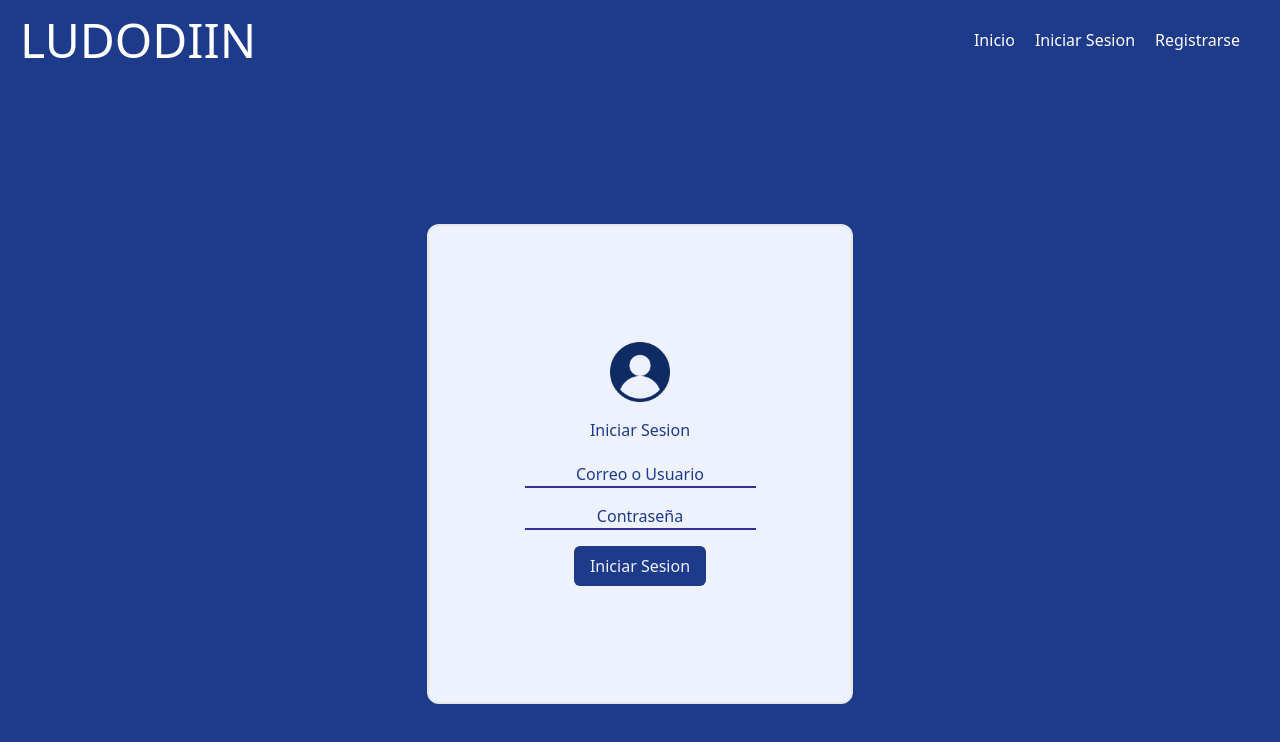
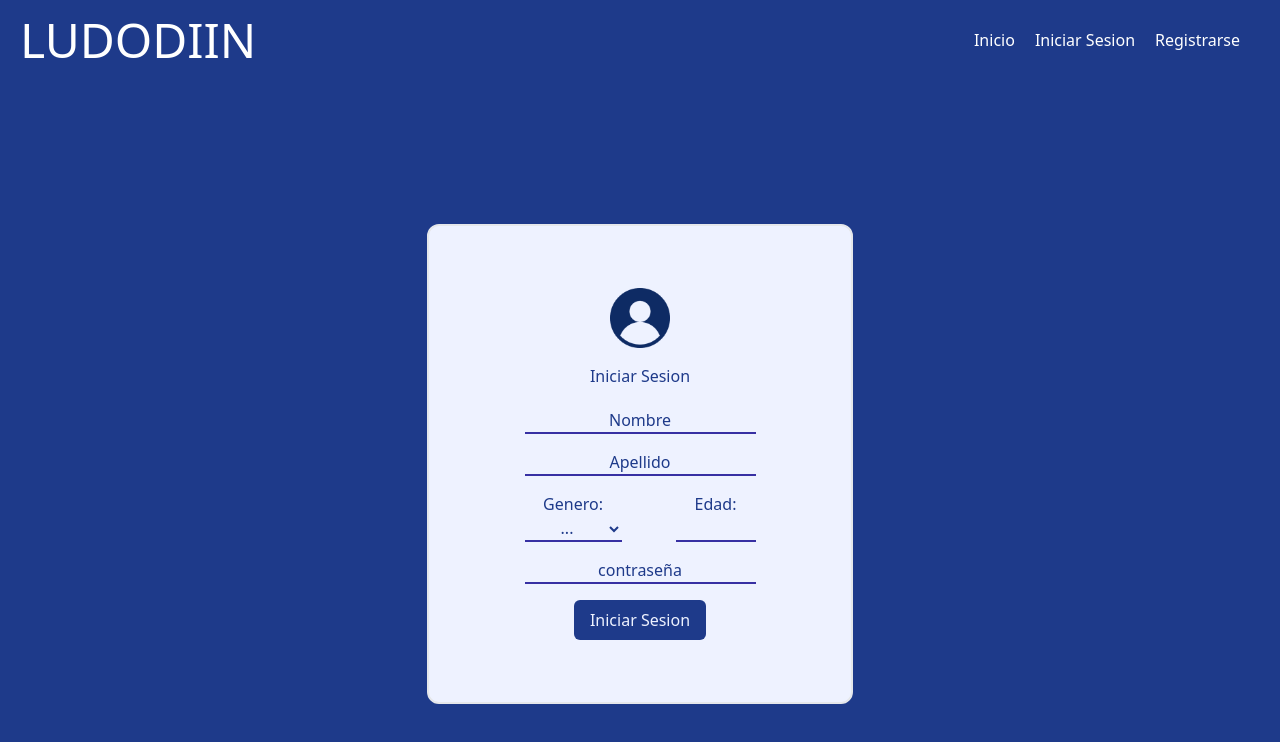
Before and after one commit to noejasiel/-LUDO-DIIN, a React (Create React App) app: page / in a window 1280 px wide. Shown: the top 742 px of the page. Built offline with nearby package versions, Linux system fonts and the light colour scheme.

Commit message:
se agregó registro

```diff
--- a/src/App.js
+++ b/src/App.js
@@ -1,9 +1,8 @@
-import Login from "./components/Login";
-
+import Registro from "./components/Registro";
 function App() {
   return (
     <div>
-      <Login />
+      <Registro />
     </div>
   );
 }
--- /dev/null
+++ b/src/components/Registro.js
@@ -0,0 +1,68 @@
+import React from "react";
+import user from "../assets/user.png";
+import Nav from "./Nav";
+const Registro = () =>{
+    return (
+        <div className="bg-blue-900">
+        <Nav />
+        <div className="w-full flex justify-center h-screen content-center items-center ">
+          <div className="w-1/3 border-2 h-3/5 bg-indigo-50 rounded-xl">
+            <div className="w-full flex justify-center  content-center items-center h-full flex-col">
+              <img src={user} width="60" height="50" className="mb-4" />
+              <h1 className="text-blue-900 mb-4 bol">Iniciar Sesion</h1>
+              <form className="mt-1 ">
+                <div className=" flex justify-center content-center items-center  flex-col ">
+                  <input
+                    className="border-b-2 border-indigo-800 placeholder-blue-900 text-center bg-indigo-50"
+                    placeholder="Nombre"
+                  ></input>
+                </div>
+                <div className=" flex justify-center content-center items-center flex-col mt-4 ">
+                  <input
+                    className="border-b-2 border-indigo-800 placeholder-blue-900 text-center bg-indigo-50"
+                    placeholder="Apellido"
+                  ></input>
+
+                </div>
+                <div className="flex justify-between">
+                    <p className=" flex justify-center content-center items-center flex-col mt-4 text-blue-900" >Genero:
+                        <div>
+                            <select
+                                name="menu"
+                                className="border-b-2 border-indigo-800 placeholder-blue-900 text-center bg-indigo-50"
+                            >
+                                <option value="0">...</option>
+                                <option value="1">Masculino</option>
+                                <option value="2">Femenino</option>
+                                <option value="3">Otro</option>
+                            </select>
+                        </div>
+                    </p>
+                    <p className=" flex justify-center content-center items-center flex-col mt-4 text-blue-900">Edad:
+                        <div>
+                            <input type="number" min="18" max="99" className="border-b-2 border-indigo-800 placeholder-blue-900 text-center bg-indigo-50"/>
+                        </div>
+                    </p>
+                </div>
+                <div className=" flex justify-center content-center items-center flex-col mt-4 ">
+                  <input
+                    type="password"
+                    className="border-b-2 border-indigo-800 placeholder-blue-900 text-center bg-indigo-50"
+                    placeholder="contraseña"
+                  ></input>
+
+                </div>
+                <div className=" flex justify-center content-center items-center flex-col mt-2 ">
+                  <button className="mt-2 bg-blue-900 p-2 rounded-md text-indigo-50 pr-4 pl-4">
+                    Iniciar Sesion
+                  </button>
+                </div>
+              </form>
+            </div>
+          </div>
+        </div>
+      </div>
+
+    );
+}
+export default Registro;
```
Also changed, not shown: 1 other file (tests, documents, lock files or other folders).
